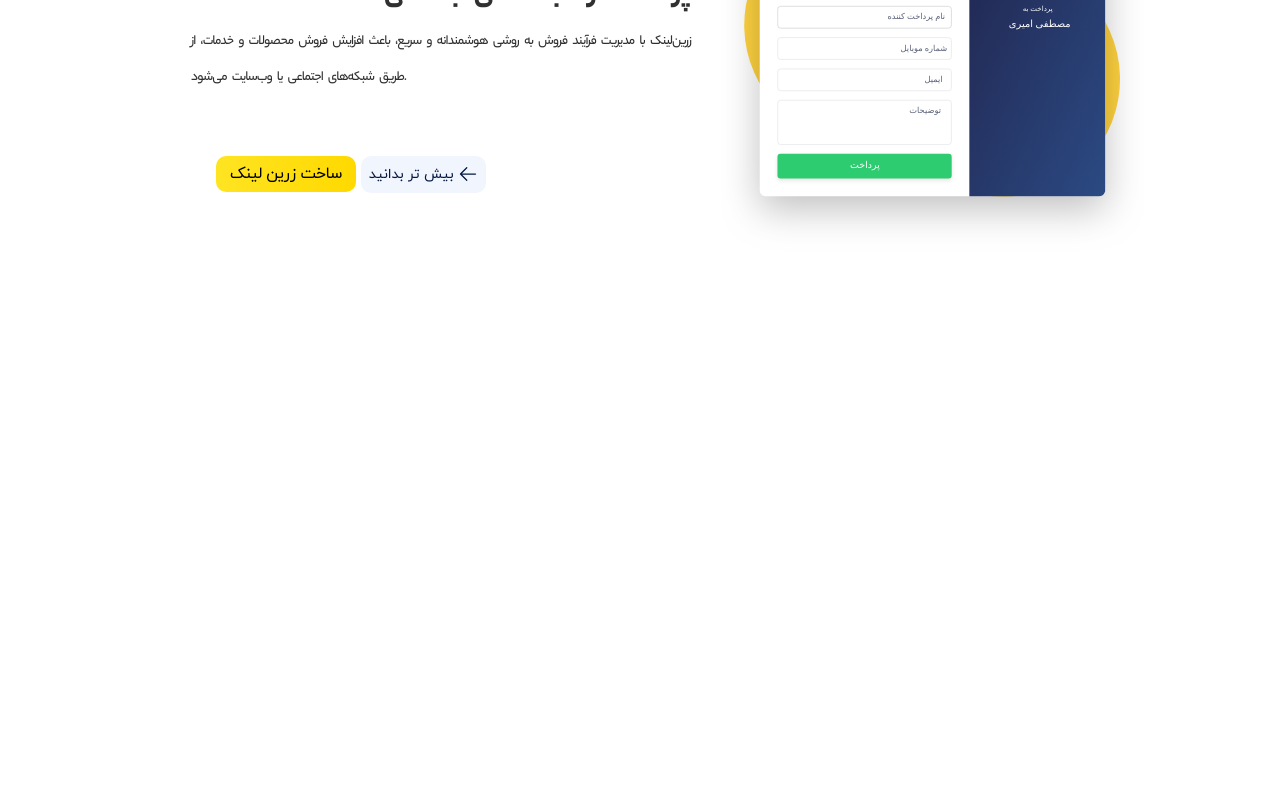
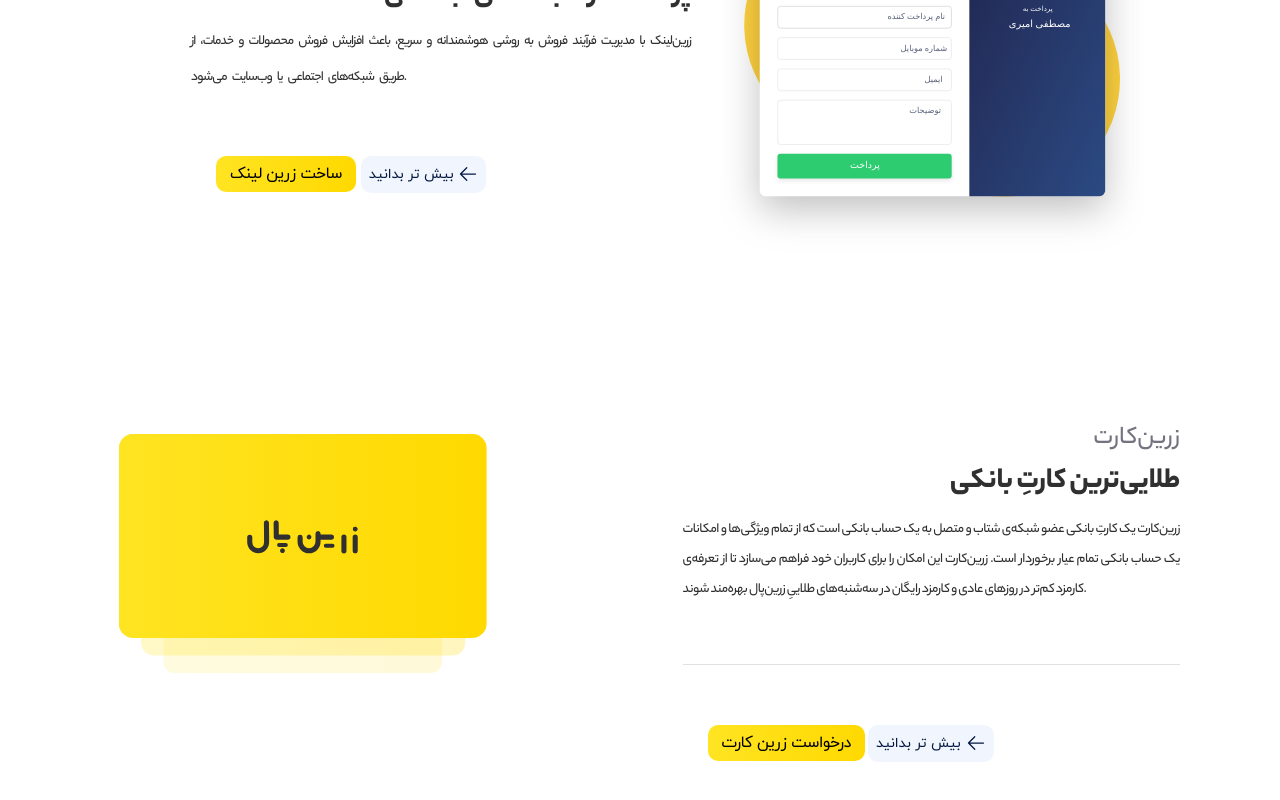
Before and after one commit to PouryaSoleimani/ZARINPAL.COM, a React (Vite) app: page / in a window 1280 px wide. Shown: the part 1655-2455 px from the top of the page. Before the commit the page ends 2080 px from the top, so only its background shows below. Built offline with nearby package versions, Linux system fonts and the light colour scheme.

Commit message:
ZarinCard Section

```diff
--- a/components/Social.tsx
+++ b/components/Social.tsx
@@ -1,5 +1,3 @@
-import React from 'react'
-
 const Social = () => {
     return (
         <div>
--- /dev/null
+++ b/components/ZarinCard.tsx
@@ -0,0 +1,40 @@
+import React from 'react'
+
+const ZarinCard = () => {
+    return (
+        <div>
+            <div className="zarincard--container">
+                <img className="zarincard--img" src="Images/Zarincard--img.svg" />
+                <div className="zarincard--content">
+                    <div className="zarincard--content__header1">زرین‌کارت</div>
+
+                    <div className="zarincard--content__header2">طلایی‌ترین
+                        کارتِ
+                        بانکی</div>
+
+                    <p className="zarincard--content__text">زرین‌‌کارت یک کارتِ بانکی عضو شبکه‌‌ی شتاب و متصل به یک حساب بانکی
+                        است
+                        که از تمام ویژگی‌‌ها و امکانات یک حساب بانکی تمام
+                        عیار برخوردار است. زرین‌‌کارت این امکان را برای کاربران خود فراهم می‌‌سازد تا از تعرفه‌‌ی کارمزد
+                        کم‌‌تر
+                        در روزهای عادی و
+                        کارمزد رایگان در سه‌‌شنبه‌‌های طلاییِ زرین‌‌پال بهره‌‌مند شوند.</p>
+
+                    <div className="zarincard--content__btn__wrapper">
+                        <button className="zarincard--content__btn">درخواست زرین کارت</button>
+                        <a href="#" className="zarincard--content__link">
+                            بیش تر بدانید
+                            <img src="Images/arrow-left.svg" className="zarincard--content__arrow" />
+                        </a>
+                    </div>
+
+
+                </div>
+
+
+            </div>
+        </div>
+    )
+}
+
+export default ZarinCard
--- a/src/App.tsx
+++ b/src/App.tsx
@@ -3,6 +3,7 @@
 import Parallax from './../components/Parallax';
 import Payment from './../components/Payment';
 import Social from './../components/Social';
+import ZarinCard from './../components/ZarinCard';
 
 function App() {
 
@@ -12,6 +13,7 @@
       <Parallax />
       <Payment/>
       <Social/>
+      <ZarinCard/>
     </>
   )
 }
```
